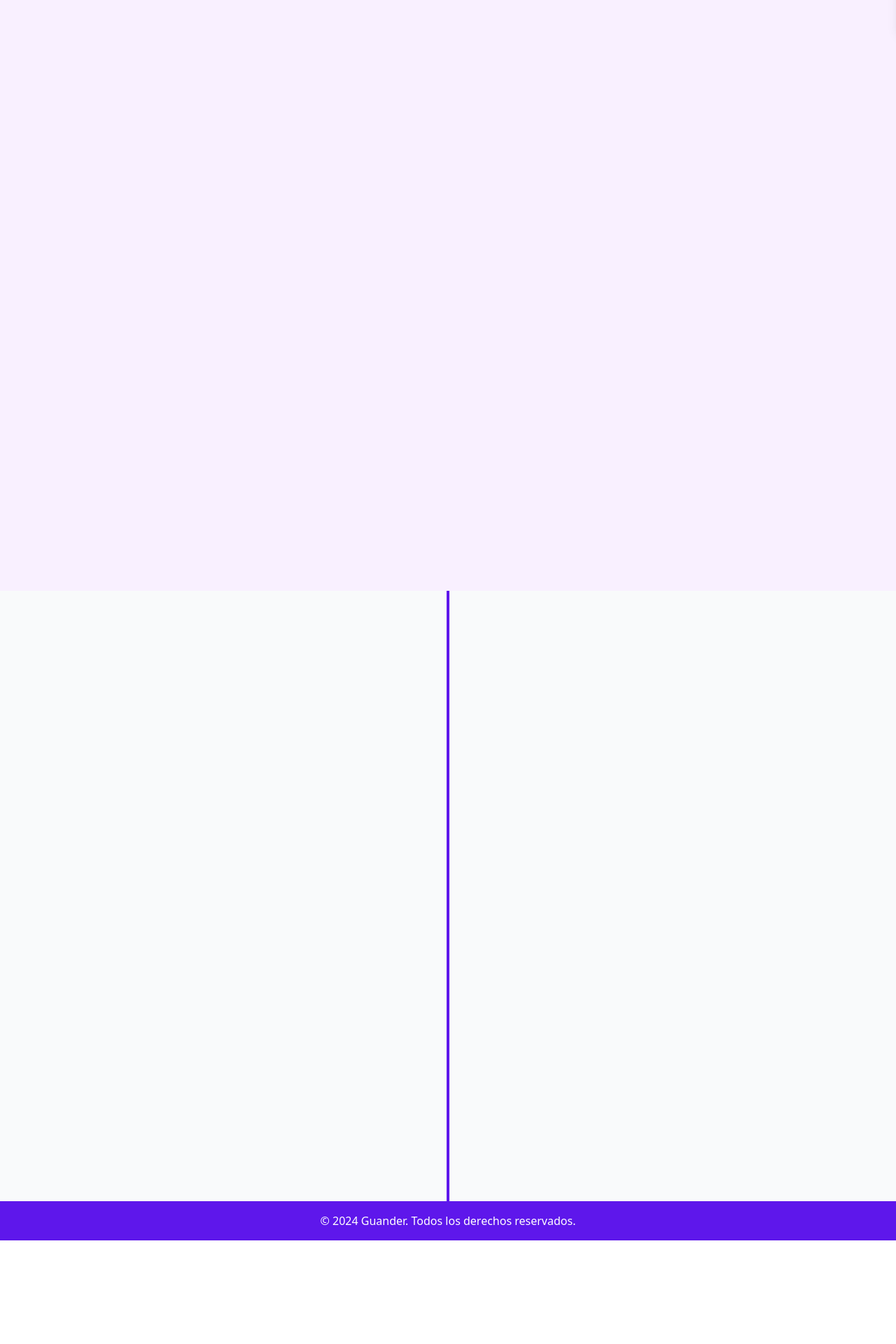
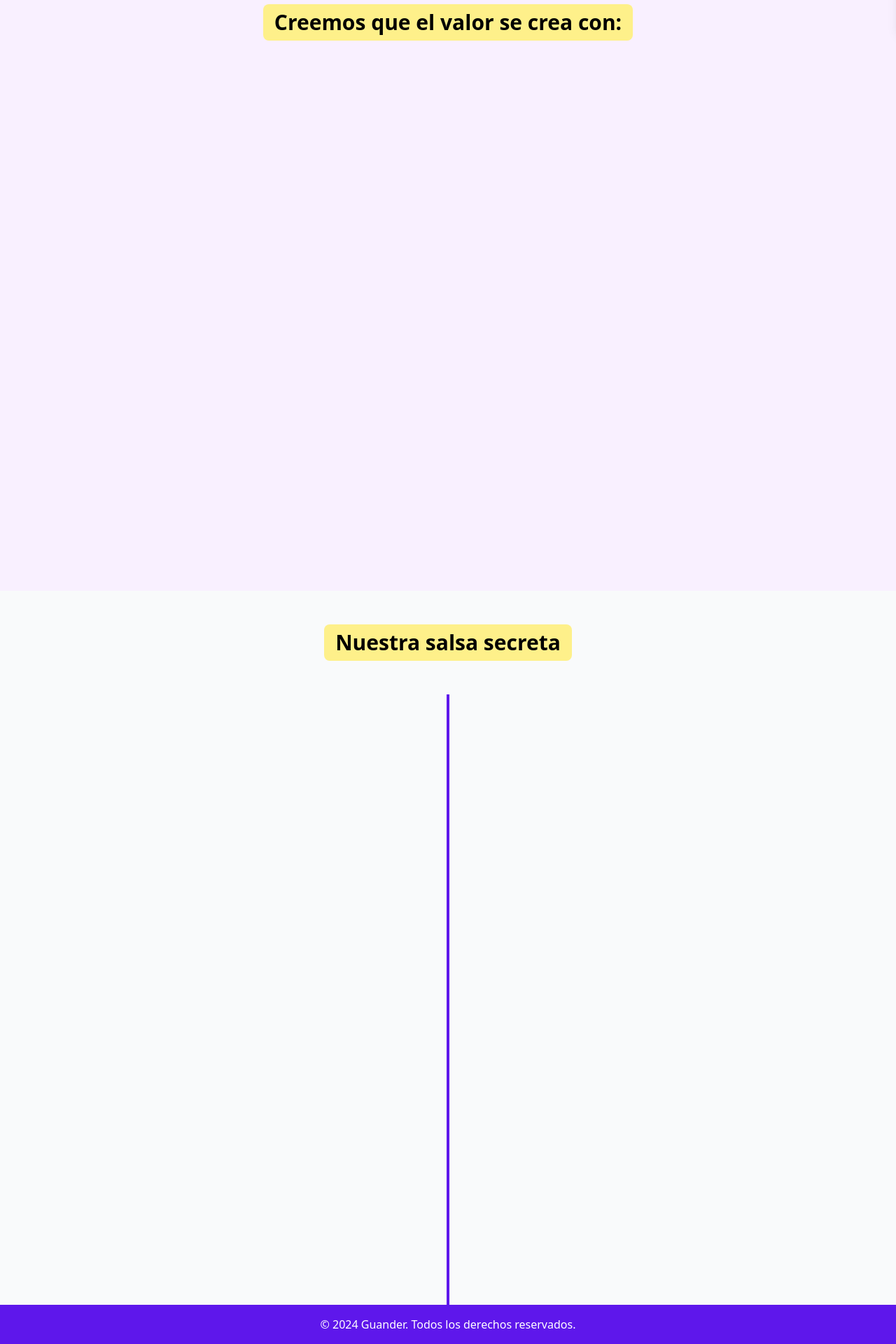
Before and after one commit to DuilioSM/guander-landing, a React (Vite) app: page / in a window 1280 px wide. Shown: the part 756-2676 px from the top of the page at 70% size. Before the commit the page ends 2528 px from the top, so only its background shows below. Built offline with nearby package versions, Linux system fonts and the light colour scheme.

Commit message:
add subtitles

```diff
--- a/src/components/OurProcess.jsx
+++ b/src/components/OurProcess.jsx
@@ -30,7 +30,12 @@ const OurProcess = () => {
   }, []);
 
   return (
-    <div className="relative flex flex-col items-center py-16 bg-gray-50">
+    <div className='bg-gray-50'>
+    <h2 className="text-3xl font-bold my-12 bg-yellow-200 inline-block px-4 py-2 rounded-lg">
+        Nuestra salsa secreta
+      </h2>
+    <div className="relative flex flex-col items-center py-16 ">
+
       {/* Timeline line */}
       <div className="absolute w-1 bg-[#5e17eb] h-full top-0 left-1/2 transform -translate-x-1/2"></div>
 
@@ -76,6 +81,7 @@ const OurProcess = () => {
         </div>
       </div>
     </div>
+    </div>
   );
 };
 
--- a/src/components/StackedCards.jsx
+++ b/src/components/StackedCards.jsx
@@ -77,6 +77,9 @@ const StackedCards = () => {
 
   return (
     <div className="relative h-screen flex items-center justify-center flex-col space-y-8 p-6">
+      <h2 className="text-3xl font-bold mb-8 bg-yellow-200 inline-block px-4 py-2 rounded-lg">
+        Creemos que el valor se crea con:
+      </h2>
       {projects.map((project, index) => (
         <div
           key={index}
```
